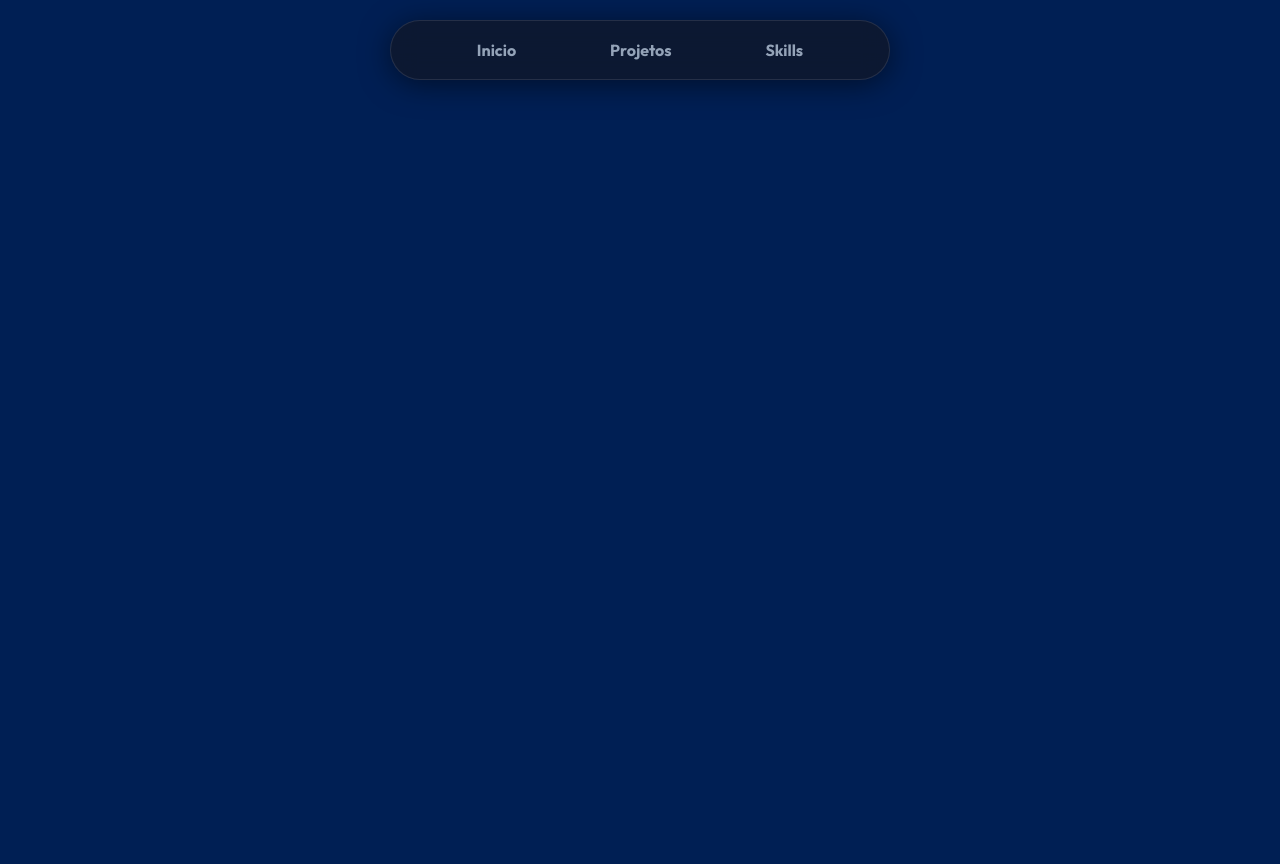
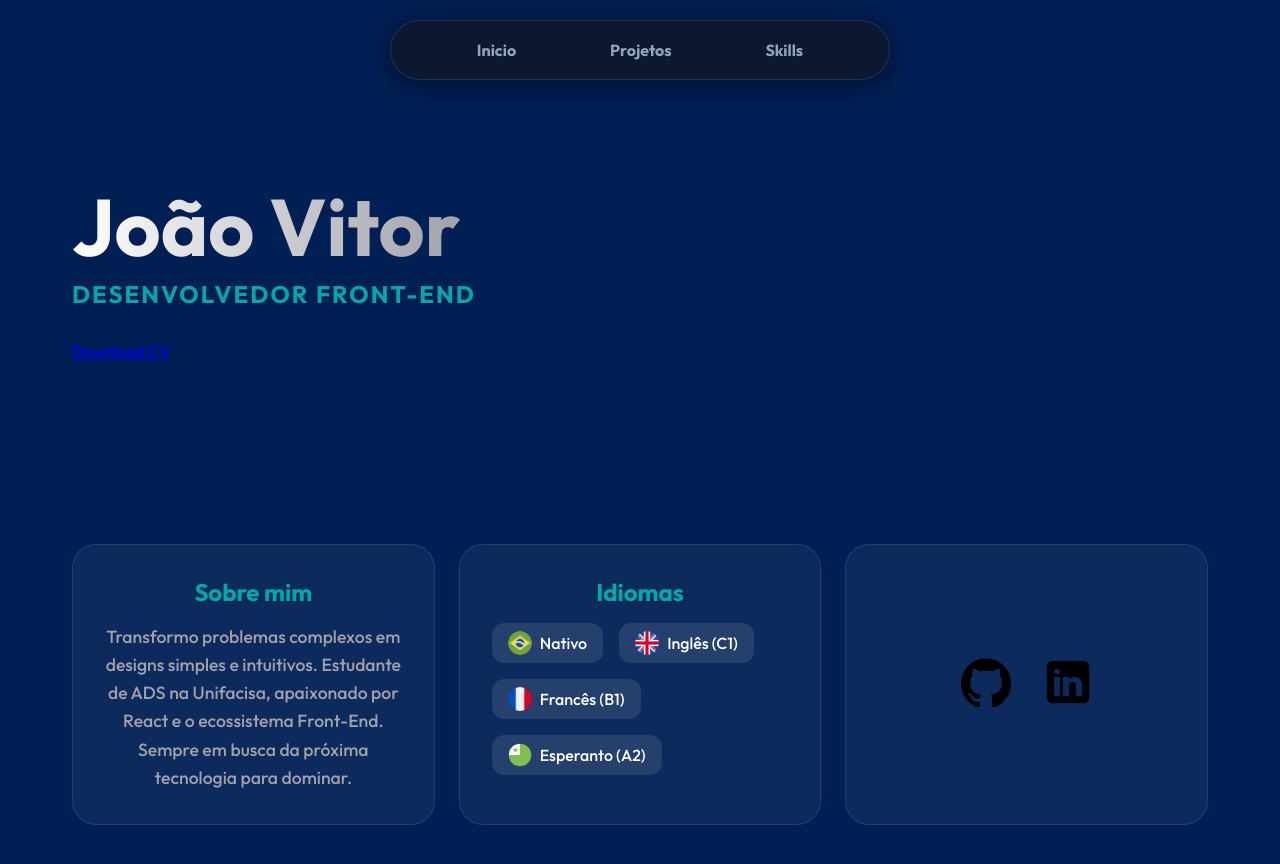
Before and after one commit to Vitor104/meu-portfolio, a React (Create React App) app: page / in a window 1280 px wide. Shown: the top 864 px of the page. Built offline with nearby package versions, Linux system fonts and the light colour scheme.

Commit message:
resolvendo bugs

```diff
--- a/src/components/app/App.js
+++ b/src/components/app/App.js
@@ -1,4 +1,4 @@
-import {  Route, Routes } from 'react-router-dom';
+import {  Route, Routes, Navigate } from 'react-router-dom';
 import styles from './App.module.css';
 import NavBar from '../navBar/navBar';
 import Home from '../home/home';
@@ -14,9 +14,10 @@ function App() {
       <NavBar />
 
       <Routes>
-        <Route exact path="/Home" element={<Home />} />
+        <Route exact path="/" element={<Home />} />
         <Route exact path="/Projects" element={<Projects />} />
         <Route exact path="/Skills" element={<Skills />} />
+        <Route path="*" element={<Navigate to="/" replace />} />
       </Routes>
 
     </div>
--- a/src/components/navBar/navBar.js
+++ b/src/components/navBar/navBar.js
@@ -10,14 +10,13 @@ function NavBar () {
             <NavLink
               className={styles.textNav}
               activeClassName={styles.active}
-              to={'/Home'} exact>
+              to={'/'} end>
                 Inicio
             </NavLink>
 
             <NavLink
               className={styles.textNav}
-              activeClassName={styles.active}
-              to={'/Projects'} exact>
+              to={'/Projects'}>
                 Projetos
             </NavLink>
 
```
Also changed, not shown: 1 other file (tests, documents, lock files or other folders).
